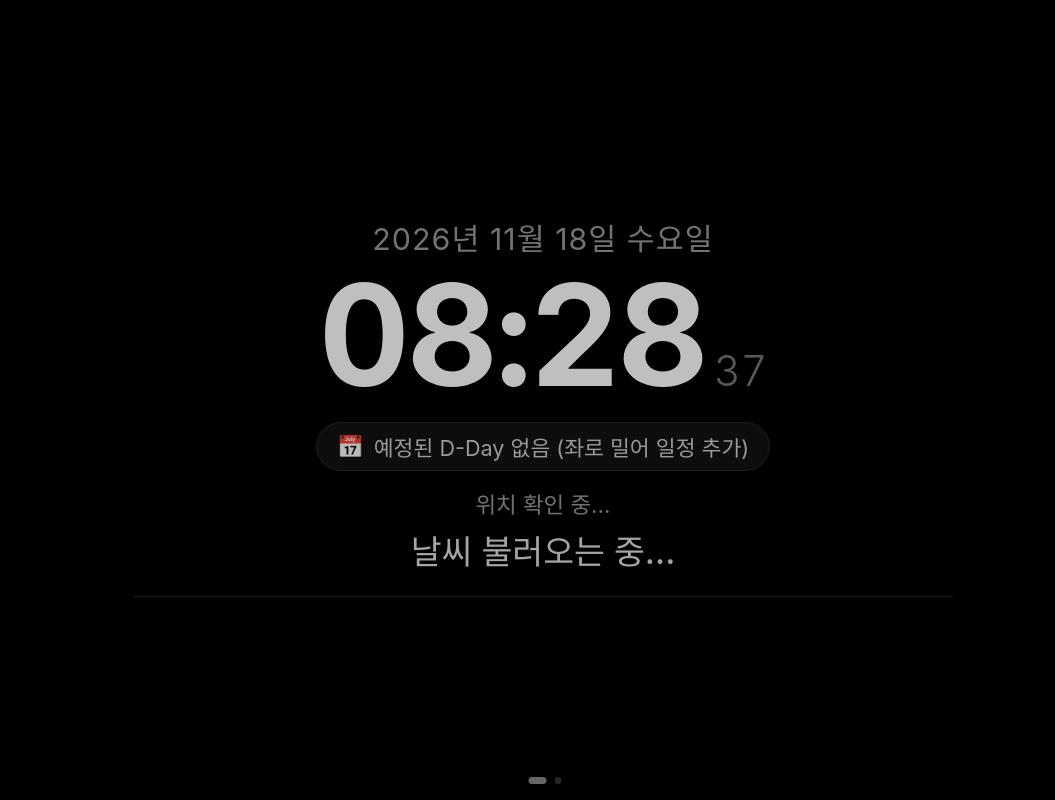
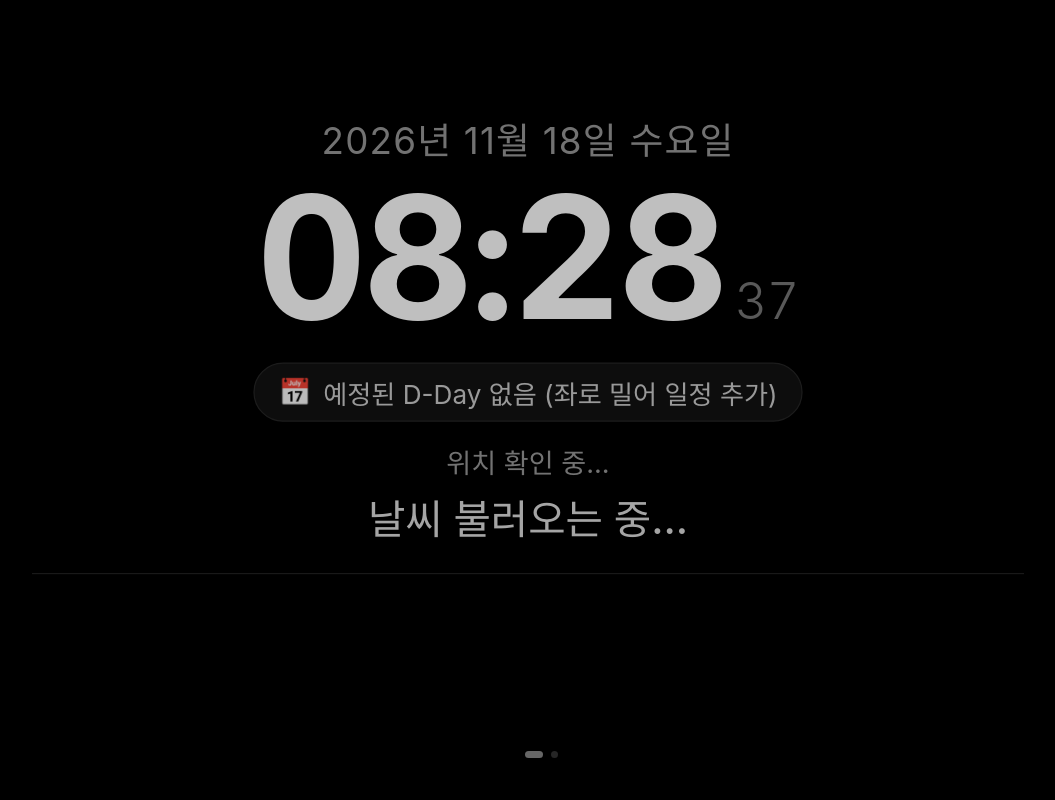
Before and after one commit to p0TAT0q-129/pH0TAT0Hq, a plain HTML site: page index.html in a window 1280 px wide. Shown: the whole page, without its empty margins (95-1150 px from the left). Drawn offline with Linux system fonts and the light colour scheme.

Commit message:
Update index.html

```diff
--- a/index.html
+++ b/index.html
@@ -5,7 +5,9 @@
   <meta name="viewport" content="width=device-width, initial-scale=1.0, maximum-scale=1.0, user-scalable=no, viewport-fit=cover">
   <meta name="apple-mobile-web-app-capable" content="yes">
   <meta name="apple-mobile-web-app-status-bar-style" content="black">
-  <title>iPad Interactive AOD & Calendar</title>
+  <meta name="mobile-web-app-capable" content="yes">
+  <meta name="theme-color" content="#000000">
+  <title>Interactive AOD & Calendar</title>
   <style>
     * {
       box-sizing: border-box;
@@ -69,15 +71,23 @@
       display: flex;
       justify-content: center;
       align-items: center;
-      padding: 20px;
+      padding: max(20px, env(safe-area-inset-top)) max(20px, env(safe-area-inset-right))
+              max(20px, env(safe-area-inset-bottom)) max(20px, env(safe-area-inset-left));
+    }
+
+    /* 번인 방지 이동용 래퍼: 화면 기준 px로 천천히 이동 (크기는 JS가 자동 맞춤) */
+    .shift-box {
+      flex: 0 0 auto;
+      transition: transform 3s ease-in-out;
     }
 
     /* ==================== 1페이지: 시계 및 날씨 ==================== */
+    #aod-shift { width: 820px; }
+
     #aod-container {
       text-align: center;
-      transition: transform 2s ease-in-out;
-      width: 90%;
-      max-width: 820px;
+      width: 100%;
+      transform-origin: center center;
     }
 
     #date {
@@ -114,6 +124,7 @@
     #dday-banner {
       margin: 16px auto 4px auto;
       display: inline-flex;
+      max-width: 100%;
       align-items: center;
       gap: 10px;
       background-color: #121212;
@@ -172,10 +183,15 @@
     .hour-temp { font-size: 1.35rem; font-weight: 600; color: #cccccc; font-variant-numeric: tabular-nums; }
 
     /* ==================== 2페이지: 싱글 월 달력 ==================== */
-    #calendar-page {
+    #cal-shift { width: 540px; }
+
+    #cal-container {
+      width: 100%;
+      display: flex;
       flex-direction: column;
-      justify-content: center;
+      align-items: center;
       gap: 14px;
+      transform-origin: center center;
     }
 
     .cal-header-guide {
@@ -277,12 +293,15 @@
 
     #page-dots {
       position: fixed;
-      bottom: 16px;
-      left: 50%;
-      transform: translateX(-50%);
+      left: 0;
+      right: 0;
+      bottom: calc(max(16px, env(safe-area-inset-bottom)) + 14px);
       display: flex;
+      justify-content: center;
       gap: 8px;
       z-index: 10;
+      pointer-events: none;
+      transition: transform 3s ease-in-out;
     }
 
     .dot {
@@ -399,6 +418,7 @@
     <div id="slider">
       <!-- 1페이지: 시계 & D-Day & 날씨 -->
       <div class="page">
+        <div class="shift-box" id="aod-shift">
         <div id="aod-container">
           <div id="date">2026년 11월 15일 일요일</div>
           <div id="clock-wrapper">
@@ -412,10 +432,13 @@
           <div id="current-weather">날씨 불러오는 중...</div>
           <div id="hourly-weather"></div>
         </div>
+        </div>
       </div>
 
       <!-- 2페이지: 싱글 월 달력 -->
       <div class="page" id="calendar-page">
+        <div class="shift-box" id="cal-shift">
+        <div id="cal-container">
         <div class="cal-header-guide">↕ 위아래로 밀거나 버튼을 눌러 달을 변경하세요 (우로 밀어 시계 복귀)</div>
         <div class="month-container">
           <div class="month-header-nav">
@@ -427,6 +450,8 @@
             <span>일</span><span>월</span><span>화</span><span>수</span><span>목</span><span>금</span><span>토</span>
           </div>
           <div class="days-grid" id="single-days-grid"></div>
+        </div>
+        </div>
         </div>
       </div>
     </div>
@@ -461,11 +486,25 @@
     const DEFAULT_LON = 126.7660;
     const DEFAULT_LOCATION_NAME = "부천시";
     const SWIPE_THRESHOLD = 50;   // 스와이프로 인정할 최소 이동 거리(px)
+
+    // --- 화면 자동 맞춤 ---
+    const FIT_RATIO_LANDSCAPE = 0.8; // 가로 화면에서 내용이 차지할 비율 (0~1)
+    const FIT_RATIO_PORTRAIT = 0.9;  // 세로 화면에서 내용이 차지할 비율 (0~1)
+    const MIN_SCALE = 0.3;
+    const MAX_SCALE = 4;
+
+    // --- 번인 방지 ---
+    const SHIFT_INTERVAL_SEC = 60;   // 위치를 옮기는 주기(초)
+    const SHIFT_RANGE_RATIO = 0.06;  // 화면 짧은 변 대비 최대 이동 범위
     // ==========================================
 
     const masterWrapper = document.getElementById('master-wrapper');
     const slider = document.getElementById('slider');
     const aodContainer = document.getElementById('aod-container');
+    const aodShift = document.getElementById('aod-shift');
+    const calContainer = document.getElementById('cal-container');
+    const calShift = document.getElementById('cal-shift');
+    const pageDots = document.getElementById('page-dots');
     const clockEl = document.getElementById('clock');
     const secondsEl = document.getElementById('seconds');
     const dateEl = document.getElementById('date');
@@ -533,7 +572,7 @@
     }
 
     function pageWidth() {
-      return window.innerWidth;
+      return masterWrapper.clientWidth;
     }
 
     function setSliderOffset(px) {
@@ -641,18 +680,6 @@
       document.getElementById('dot-1').classList.toggle('active', pageIndex === 1);
       if (pageIndex === 1) renderSingleMonth();
     }
-
-    // 화면 회전/크기 변경 시 위치 보정
-    window.addEventListener('resize', () => {
-      slider.classList.remove('animating');
-      setSliderOffset(-currentPage * pageWidth());
-    });
-    window.addEventListener('orientationchange', () => {
-      setTimeout(() => {
-        slider.classList.remove('animating');
-        setSliderOffset(-currentPage * pageWidth());
-      }, 200);
-    });
 
     function changeMonth(delta) {
       calendarViewDate.setDate(1);
@@ -829,10 +856,97 @@
       modalBackdrop.classList.remove('open');
     });
 
+    // ==========================================
+    // 화면 자동 맞춤 + 번인 방지 위치 이동
+    // ==========================================
+    const fitState = new Map();
+    let layoutQueued = false;
+    let lastW = 0;
+    let lastShift = { x: 0, y: 0 }; // -1 ~ 1 정규화 좌표
+
+    // 고정 폭(designW)으로 배치한 내용을 화면 크기에 맞춰 확대/축소
+    function fitBlock(shiftEl, fitEl, designW, ratio) {
+      const page = shiftEl.parentElement;
+      const cs = getComputedStyle(page);
+      const availW = page.clientWidth - parseFloat(cs.paddingLeft) - parseFloat(cs.paddingRight);
+      const availH = page.clientHeight - parseFloat(cs.paddingTop) - parseFloat(cs.paddingBottom);
+      if (availW <= 0 || availH <= 0) return;
+
+      shiftEl.style.width = designW + 'px';
+      const natW = Math.max(designW, fitEl.scrollWidth);
+      const natH = fitEl.offsetHeight || 1;
+      let s = Math.min(availW * ratio / natW, availH * ratio / natH);
+      s = Math.max(MIN_SCALE, Math.min(MAX_SCALE, s));
+      fitEl.style.transform = `scale(${s})`;
+
+      fitState.set(shiftEl, {
+        freeX: Math.max(0, (availW - natW * s) / 2),
+        freeY: Math.max(0, (availH - natH * s) / 2)
+      });
+    }
+
+    function applyLayout() {
+      layoutQueued = false;
+      const w = masterWrapper.clientWidth;
+      const h = masterWrapper.clientHeight;
+      if (!w || !h) return;
+
+      const portrait = h > w;
+      const ratio = portrait ? FIT_RATIO_PORTRAIT : FIT_RATIO_LANDSCAPE;
+      fitBlock(aodShift, aodContainer, portrait ? 520 : 820, ratio);
+      fitBlock(calShift, calContainer, portrait ? 440 : 540, ratio);
+
+      if (w !== lastW) {
+        lastW = w;
+        slider.classList.remove('animating');
+        setSliderOffset(-currentPage * w);
+      }
+      applyShift();
+    }
+
+    function scheduleLayout() {
+      if (layoutQueued) return;
+      layoutQueued = true;
+      requestAnimationFrame(applyLayout);
+    }
+
+    // 이전 위치에서 충분히 먼 곳을 골라 같은 픽셀이 계속 켜져 있지 않게 함
+    function pickShift() {
+      let best = lastShift, bestD = -1;
+      for (let i = 0; i < 12; i++) {
+        const c = { x: Math.random() * 2 - 1, y: Math.random() * 2 - 1 };
+        const d = Math.hypot(c.x - lastShift.x, c.y - lastShift.y);
+        if (d > bestD) { best = c; bestD = d; }
+        if (d >= 1) break;
+      }
+      return best;
+    }
+
+    function applyShift() {
+      const short = Math.min(masterWrapper.clientWidth, masterWrapper.clientHeight);
+      const cap = Math.max(6, Math.min(60, short * SHIFT_RANGE_RATIO));
+      [aodShift, calShift].forEach((el) => {
+        const f = fitState.get(el) || { freeX: 0, freeY: 0 };
+        const mx = Math.min(cap, f.freeX);
+        const my = Math.min(cap, f.freeY);
+        el.style.transform = `translate(${Math.round(lastShift.x * mx)}px, ${Math.round(lastShift.y * my)}px)`;
+      });
+      const d = Math.min(cap, 12);
+      pageDots.style.transform = `translate(${Math.round(lastShift.x * d)}px, ${Math.round(lastShift.y * d)}px)`;
+    }
+
     function shiftPosition() {
-      const offsetX = Math.floor(Math.random() * 31) - 15;
-      const offsetY = Math.floor(Math.random() * 31) - 15;
-      aodContainer.style.transform = `translate(${offsetX}px, ${offsetY}px)`;
+      lastShift = pickShift();
+      applyShift();
+    }
+
+    window.addEventListener('resize', scheduleLayout);
+    window.addEventListener('orientationchange', () => setTimeout(scheduleLayout, 200));
+    if ('ResizeObserver' in window) {
+      const ro = new ResizeObserver(scheduleLayout);
+      ro.observe(masterWrapper);
+      ro.observe(aodContainer);
+      ro.observe(calContainer);
     }
 
     function initLocationAndWeather() {
@@ -921,10 +1035,19 @@
       return { icon: '☁️', text: '흐림' };
     }
 
+    let wakeLockSentinel = null;
+    let wakeLockPending = false;
     async function requestWakeLock() {
+      if (!('wakeLock' in navigator) || wakeLockSentinel || wakeLockPending) return;
+      wakeLockPending = true;
       try {
-        if ('wakeLock' in navigator) await navigator.wakeLock.request('screen');
-      } catch (err) {}
+        wakeLockSentinel = await navigator.wakeLock.request('screen');
+        wakeLockSentinel.addEventListener('release', () => { wakeLockSentinel = null; });
+      } catch (err) {
+        wakeLockSentinel = null;
+      } finally {
+        wakeLockPending = false;
+      }
     }
 
     // 초기 실행
@@ -932,8 +1055,9 @@
     setInterval(updateClockAndDDay, 1000);
 
     renderSingleMonth();
+    applyLayout();
     shiftPosition();
-    setInterval(shiftPosition, 120000);
+    setInterval(shiftPosition, SHIFT_INTERVAL_SEC * 1000);
 
     initLocationAndWeather();
     setInterval(initLocationAndWeather, 1800000);
```
